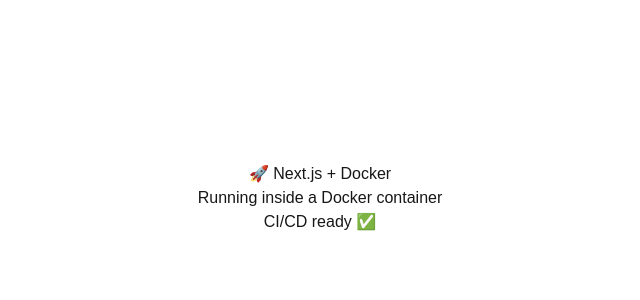
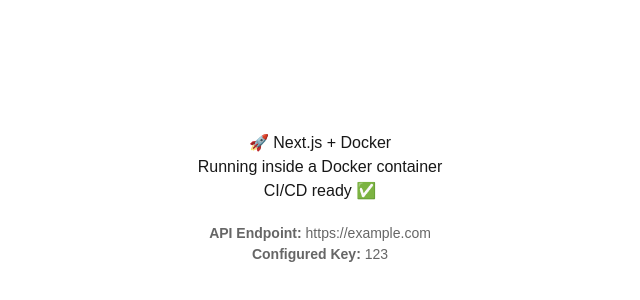
Before and after one commit to Harikrishna2525/Docker-nextjs-app, a Next.js app: page / in a window 1280 px wide. Shown: the part 202-502 px from the top of the page, without its empty margins (320-960 px from the left). Built offline with nearby package versions, Linux system fonts and the light colour scheme.

Commit message:
intentially expos API key to find Codeql find this exposes or not

```diff
--- a/app/page.js
+++ b/app/page.js
@@ -1,4 +1,8 @@
 export default function Home() {
+  // Replace this with your actual external API endpoint later
+  const API_URL = "https://example.com";
+  const API_KEY = "123";
+
   return (
     <main style={{
       display: "flex",
@@ -11,6 +15,12 @@ export default function Home() {
         <h1>🚀 Next.js + Docker</h1>
         <p>Running inside a Docker container</p>
         <p>CI/CD ready ✅</p>
+
+        {/* Simple example showing how to use the variables */}
+        <div style={{ marginTop: "20px", fontSize: "14px", color: "#666" }}>
+          <p><strong>API Endpoint:</strong> {API_URL}</p>
+          <p><strong>Configured Key:</strong> {API_KEY}</p>
+        </div>
       </div>
     </main>
   );
```
